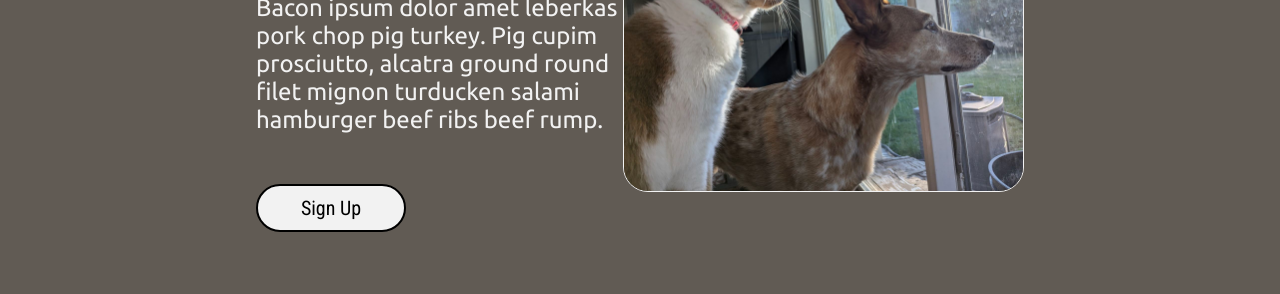
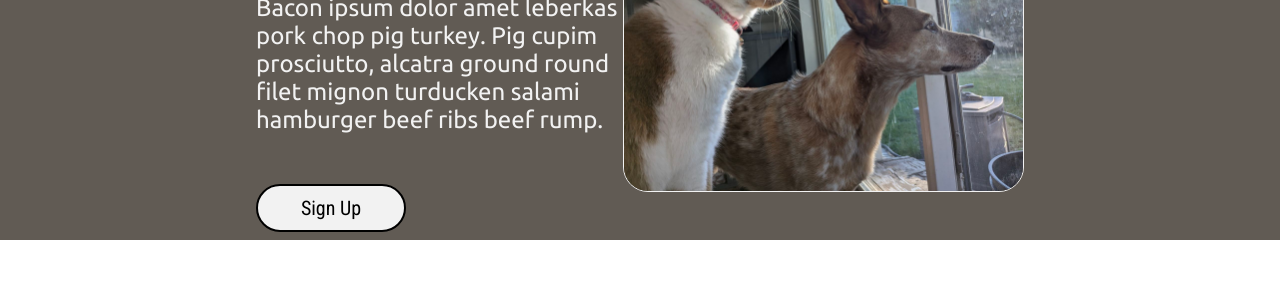
Before and after one commit to aaroncarlisle-cs/odin-project-2024, a plain HTML site: page odin-landing-page/index.html in a window 1280 px wide. Shown: the part 208-502 px from the top of the page. Drawn offline with Linux system fonts and the light colour scheme.

Commit message:
Reduce height of hero section to 330px

```diff
--- a/odin-landing-page/style.css
+++ b/odin-landing-page/style.css
@@ -35,7 +35,7 @@ li {
 }
 .hero {
   display: flex;
-  height: 400px;
+  height: 330px;
   background-color: #615b54;
   padding: 20px 20%;
   justify-content: space-between;
```
